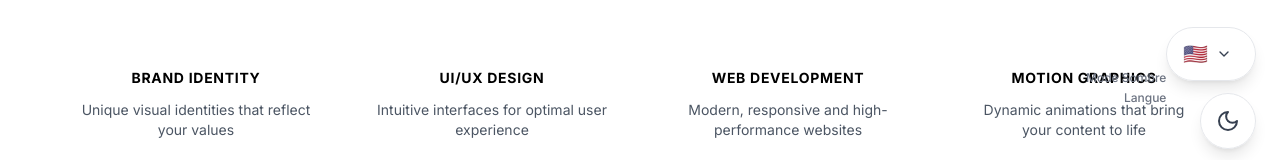
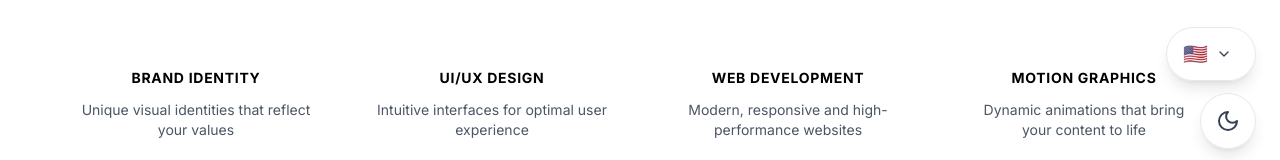
Before and after one commit to serfgxgsdfgcvg/asd, a React (Vite) app: page / in a window 1280 px wide. Shown: the part 627-787 px from the top of the page. Built offline with nearby package versions, Linux system fonts and the light colour scheme.

Commit message:
Enlever le texte 'Mode Sombre' du composant ThemeLanguageToggle

```diff
--- a/src/components/ThemeLanguageToggle.tsx
+++ b/src/components/ThemeLanguageToggle.tsx
@@ -123,21 +123,6 @@ export default function ThemeLanguageToggle() {
           </AnimatePresence>
         </motion.button>
       </motion.div>
-
-      {/* Floating Labels - Hidden on mobile */}
-      <motion.div
-        initial={{ opacity: 0 }}
-        animate={{ opacity: 1 }}
-        transition={{ delay: 0.5 }}
-        className="absolute -left-16 sm:-left-20 top-1/2 transform -translate-y-1/2 text-right hidden md:block"
-      >
-        <div className="text-xs text-gray-500 dark:text-gray-400 font-medium">
-          {theme === 'light' ? 'Mode Sombre' : 'Mode Clair'}
-        </div>
-        <div className="text-xs text-gray-500 dark:text-gray-400 font-medium mt-1">
-          Langue
-        </div>
-      </motion.div>
     </div>
   );
 }
```
